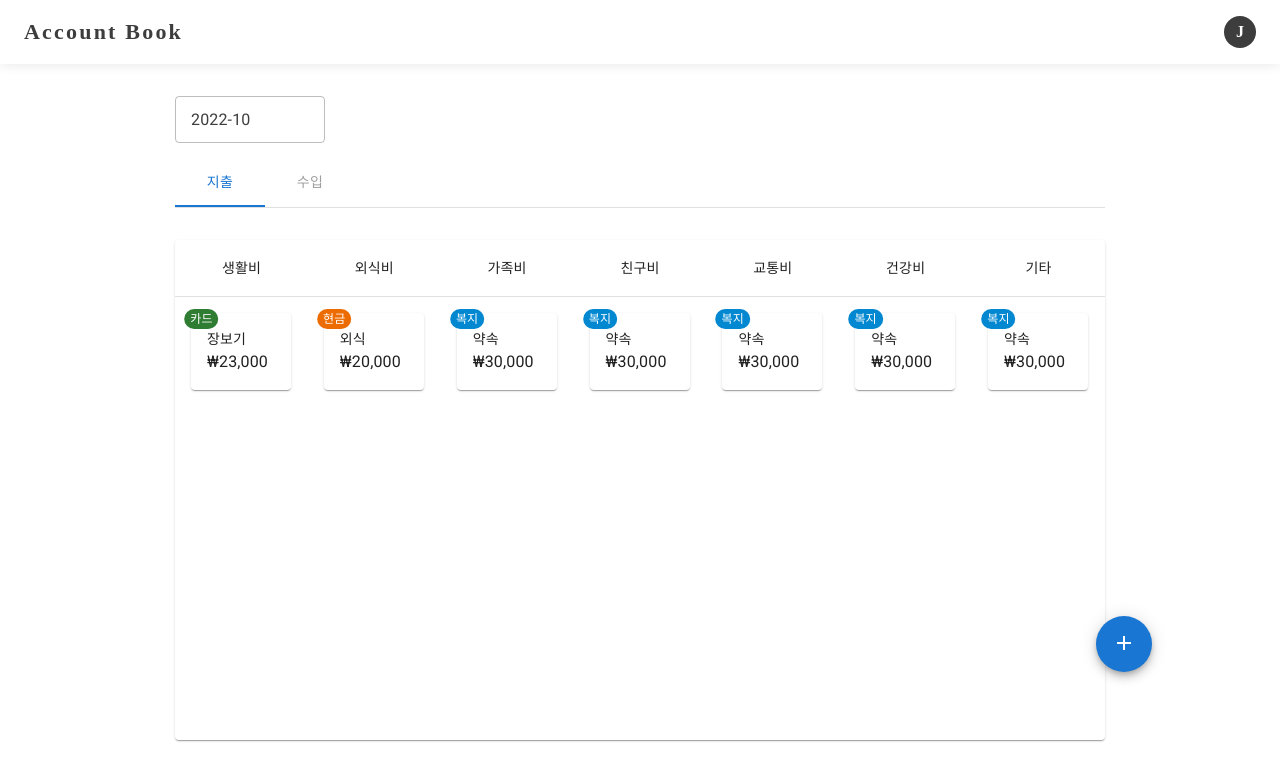
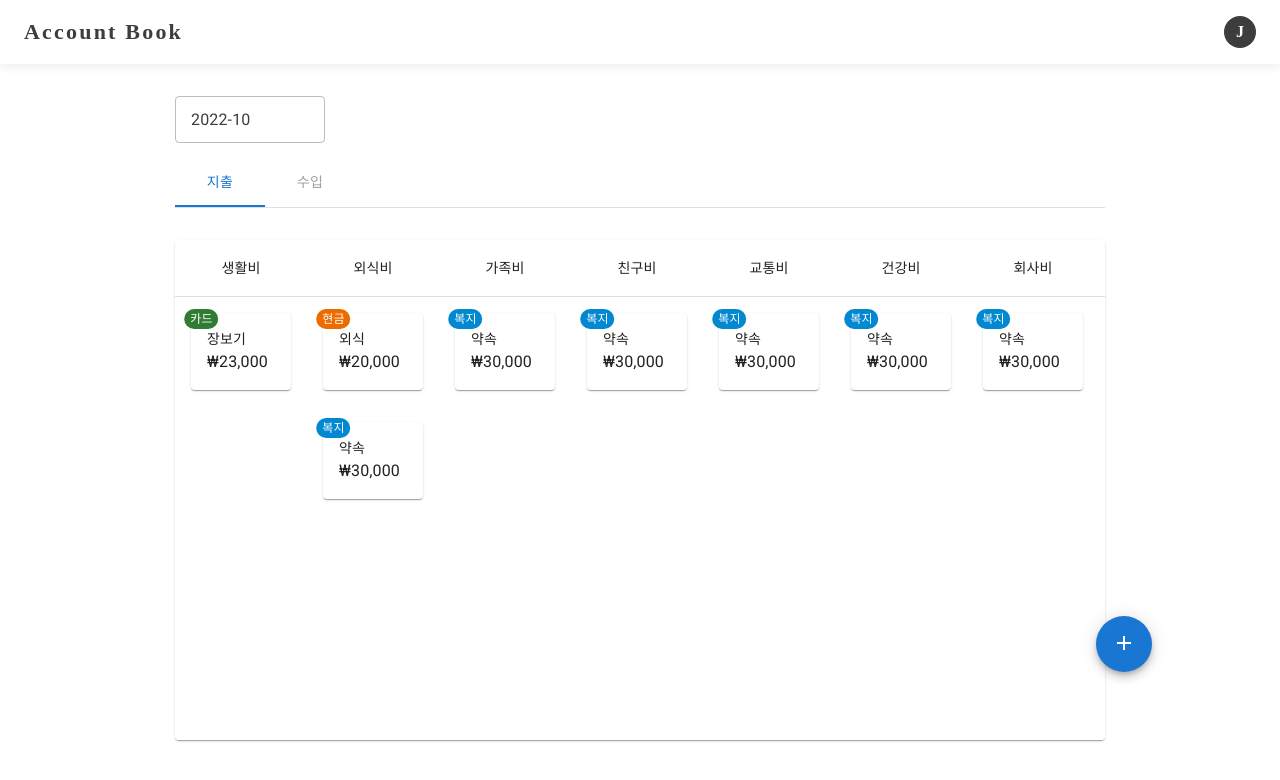
Before and after one commit to honuuk/account-book-react, a React app: page / in a window 1280 px wide. Shown: the top 780 px of the page. Built offline with nearby package versions, Linux system fonts and the light colour scheme.

Commit message:
refactoring

```diff
--- a/src/components/page/Dialog.tsx
+++ b/src/components/page/Dialog.tsx
@@ -94,7 +94,7 @@ const Comp: React.FC<Props> = ({ opened, close, initialValues }) => {
           />
         </div>
         <button className="saveButton" type="submit">
-          추가
+          {initialValues ? "저장" : "추가"}
         </button>
         <button className="cancelButton" onClick={handleClose}>
           닫기
--- a/src/components/page/SpendingRecord.tsx
+++ b/src/components/page/SpendingRecord.tsx
@@ -25,12 +25,12 @@ const typeMap: Record<SpendingType, { badgeContent: string; color: any }> = {
 };
 
 interface Props {
-  detail: string;
+  title: string;
   price: number;
   type: SpendingType;
 }
 
-const SpendingRecord: React.FC<Props> = ({ detail, price, type }) => {
+const SpendingRecord: React.FC<Props> = ({ title, price, type }) => {
   return (
     <StyledBadge
       badgeContent={typeMap[type].badgeContent}
@@ -38,7 +38,7 @@ const SpendingRecord: React.FC<Props> = ({ detail, price, type }) => {
     >
       <Card sx={{ cursor: "pointer", width: 100 }}>
         <CardContent sx={{ paddingBottom: "16px !important" }}>
-          <Typography sx={{ fontSize: "14px" }}>{detail}</Typography>
+          <Typography sx={{ fontSize: "14px" }}>{title}</Typography>
           <Typography>₩{price.toLocaleString()}</Typography>
         </CardContent>
       </Card>
--- a/src/pages/Home.tsx
+++ b/src/pages/Home.tsx
@@ -1,4 +1,4 @@
-import { useState } from "react";
+import { useMemo, useState } from "react";
 import dayjs from "dayjs";
 import { DatePicker } from "@mui/x-date-pickers";
 
@@ -17,19 +17,22 @@ import {
 
 import SpendingRecord from "../components/page/SpendingRecord";
 import AddRecord from "../components/page/AddRecord";
+import { RecordData, SpendingCategory } from "../types";
+
 import "./home.css";
-import { RecordData, SpendingCategory } from "../types";
 
 interface Props {}
 
-const indexMap: Record<SpendingCategory, number> = {
-  living: 0,
-  "eat out": 1,
-  family: 2,
-  friend: 3,
-  transport: 4,
-  health: 5,
-  etc: 6,
+const categoryLabels: Record<SpendingCategory, string> = {
+  living: "생활비",
+  "eat out": "외식비",
+  family: "가족비",
+  friend: "친구비",
+  transport: "교통비",
+  health: "건강비",
+  company: "회사비",
+  leisure: "여가비",
+  etc: "기타",
 };
 
 const data: RecordData[] = [
@@ -91,21 +94,32 @@ const data: RecordData[] = [
   },
 ];
 
-const dataToRows = (data: RecordData[]): RecordData[][] => {
-  const categorizedRecords: RecordData[][] = [[], [], [], [], [], [], []];
-  data.forEach((record) =>
-    categorizedRecords[indexMap[record.category]].push(record)
-  );
-
-  const rows = categorizedRecords[1].map((_, index) =>
-    categorizedRecords.map((row) => row[index]).filter(Boolean)
-  );
-  return rows;
-};
+const categories: SpendingCategory[] = [
+  "living",
+  "eat out",
+  "family",
+  "friend",
+  "transport",
+  "health",
+  "company",
+  "leisure",
+  "etc",
+];
 
 const Home: React.FC<Props> = () => {
   const [selectedDate, setSelectedDate] = useState<dayjs.Dayjs>(dayjs());
   const [tabIndex, setTabIndex] = useState<number>(0);
+
+  const categorizedRecords = useMemo(
+    () =>
+      data.reduce((acc, record) => {
+        if (acc[record.category]) acc[record.category].push(record);
+        else acc[record.category] = [record];
+        return acc;
+      }, {} as Record<SpendingCategory, RecordData[]>),
+    [data]
+  );
+  console.log(categorizedRecords);
 
   const handleTabClick = (
     e: React.SyntheticEvent<Element, Event>,
@@ -140,56 +154,34 @@ const Home: React.FC<Props> = () => {
         >
           <Table sx={{ minWidth: 930 }} aria-label="simple table">
             <TableHead>
-              <TableRow>
+              <TableRow sx={{ display: "flex" }}>
+                {categories.map((category) => (
                   <TableCell sx={{ width: 100, textAlign: "center" }}>
-                  생활비
+                    {categoryLabels[category]}
                   </TableCell>
-                <TableCell sx={{ width: 100, textAlign: "center" }}>
-                  외식비
-                </TableCell>
-                <TableCell sx={{ width: 100, textAlign: "center" }}>
-                  가족비
-                </TableCell>
-                <TableCell sx={{ width: 100, textAlign: "center" }}>
-                  친구비
-                </TableCell>
-                <TableCell sx={{ width: 100, textAlign: "center" }}>
-                  교통비
-                </TableCell>
-                <TableCell sx={{ width: 100, textAlign: "center" }}>
-                  건강비
-                </TableCell>
-                <TableCell sx={{ width: 100, textAlign: "center" }}>
-                  기타
-                </TableCell>
+                ))}
               </TableRow>
             </TableHead>
-            <TableBody>
+            <TableBody sx={{ display: "flex" }}>
+              {categories.map((category) => (
                 <TableRow
-                sx={{ "&:last-child td, &:last-child th": { border: 0 } }}
+                  sx={{
+                    "&:last-child td, &:last-child th": { border: 0 },
+                    display: "flex",
+                    flexDirection: "column",
+                  }}
                 >
-                <TableCell component="td" scope="row">
-                  <SpendingRecord detail="장보기" price={23000} type="card" />
+                  {categorizedRecords[category]?.map((record) => (
+                    <TableCell
+                      component="td"
+                      scope="row"
+                      sx={{ borderBottom: "none" }}
+                    >
+                      <SpendingRecord {...record} />
                     </TableCell>
-                <TableCell component="td" scope="row">
-                  <SpendingRecord detail="외식" price={20000} type="cash" />
-                </TableCell>
-                <TableCell component="td" scope="row">
-                  <SpendingRecord detail="약속" price={30000} type="welfare" />
-                </TableCell>
-                <TableCell component="td" scope="row">
-                  <SpendingRecord detail="약속" price={30000} type="welfare" />
-                </TableCell>
-                <TableCell component="td" scope="row">
-                  <SpendingRecord detail="약속" price={30000} type="welfare" />
-                </TableCell>
-                <TableCell component="td" scope="row">
-                  <SpendingRecord detail="약속" price={30000} type="welfare" />
-                </TableCell>
-                <TableCell component="td" scope="row">
-                  <SpendingRecord detail="약속" price={30000} type="welfare" />
-                </TableCell>
+                  ))}
                 </TableRow>
+              ))}
             </TableBody>
           </Table>
         </TableContainer>
--- a/src/types.ts
+++ b/src/types.ts
@@ -5,6 +5,8 @@ export type SpendingCategory =
   | "friend"
   | "transport"
   | "health"
+  | "company"
+  | "leisure"
   | "etc";
 export type SpendingType = "card" | "cash" | "welfare";
 
```
Lines whose indentation alone changed are shown as unchanged.
